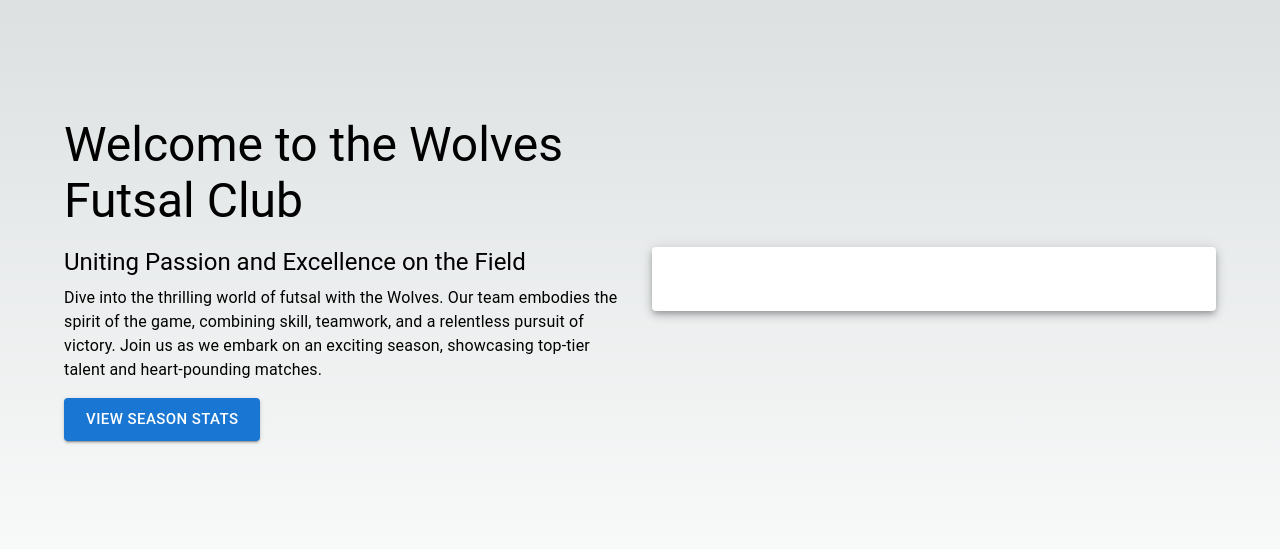
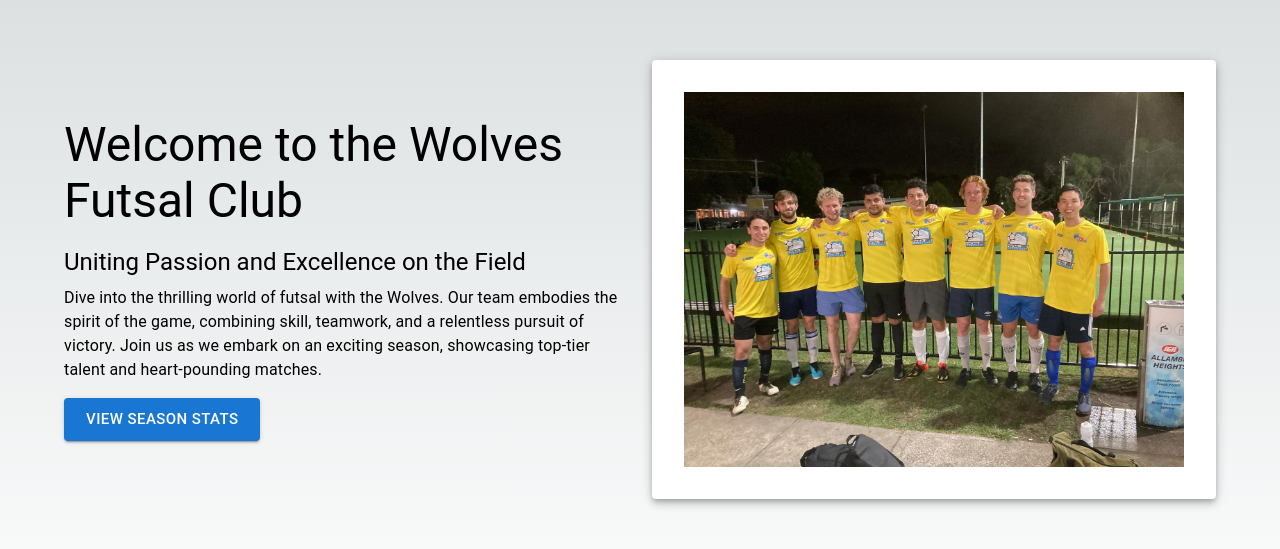
Before and after one commit to aryangupta1/wolves, a Next.js app: page / in a window 1280 px wide. Shown: the part 125-674 px from the top of the page. Built offline with nearby package versions, Linux system fonts and the light colour scheme.

Commit message:
add photo

```diff
--- a/app/pages/home.tsx
+++ b/app/pages/home.tsx
@@ -24,14 +24,14 @@ export default function HomePage() {
         </Grid>
         <Grid item xs={12} md={6}>
           <Paper elevation={5} style={{ padding: '2rem' }}>
-            {/* <Image
-              src="/futsal_team.jpg" // Replace with your image path
+            <Image
+              src="/images/wolves.jpg" // Replace with your image path
               alt="Wolves Futsal Team"
               layout="responsive"
               width={500}
               height={300}
               objectFit="cover"
-            /> */}
+            />
           </Paper>
         </Grid>
       </Grid>
```
Also changed, not shown: public/images/wolves.jpg (added).
